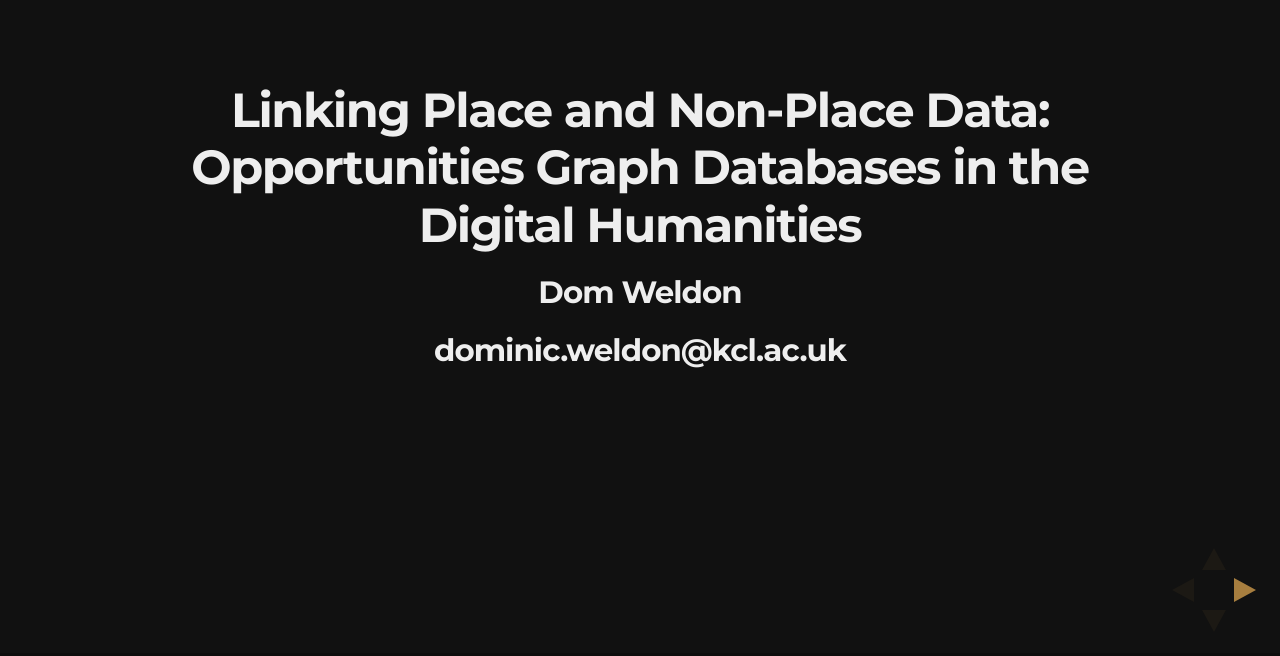
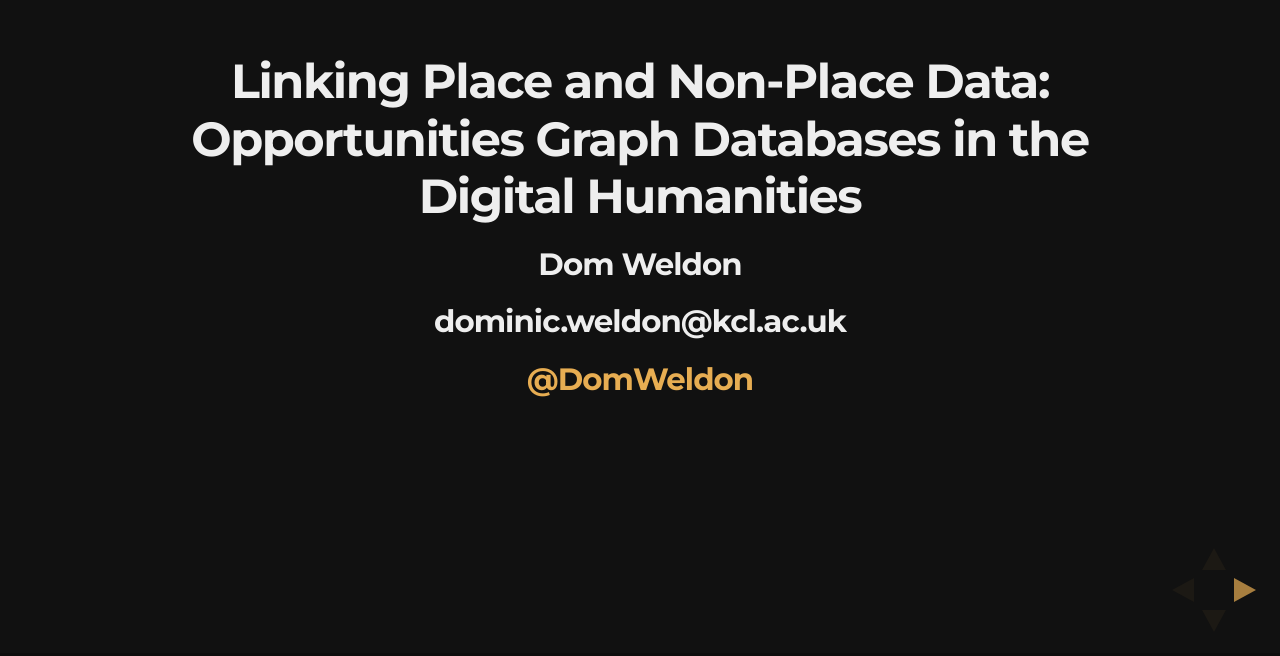
Before and after one commit to DomWeldon/nyutalk, a plain HTML site: page slides/index.html in a window 1280 px wide. Shown: the part 144-800 px from the top of the page. Drawn offline with nearby package versions, Linux system fonts and the light colour scheme.

Commit message:
shameless twitter self-promotion.;

```diff
--- a/slides/index.html
+++ b/slides/index.html
@@ -16,6 +16,11 @@
                 </h4>
                 <h4>
                   dominic.weldon@kcl.ac.uk
+                </h4>
+                <h4>
+                  <a href="https://twitter.com/DomWeldon">
+                    @DomWeldon
+                  </a>
                 </h4>
               </section>
               <section
```
